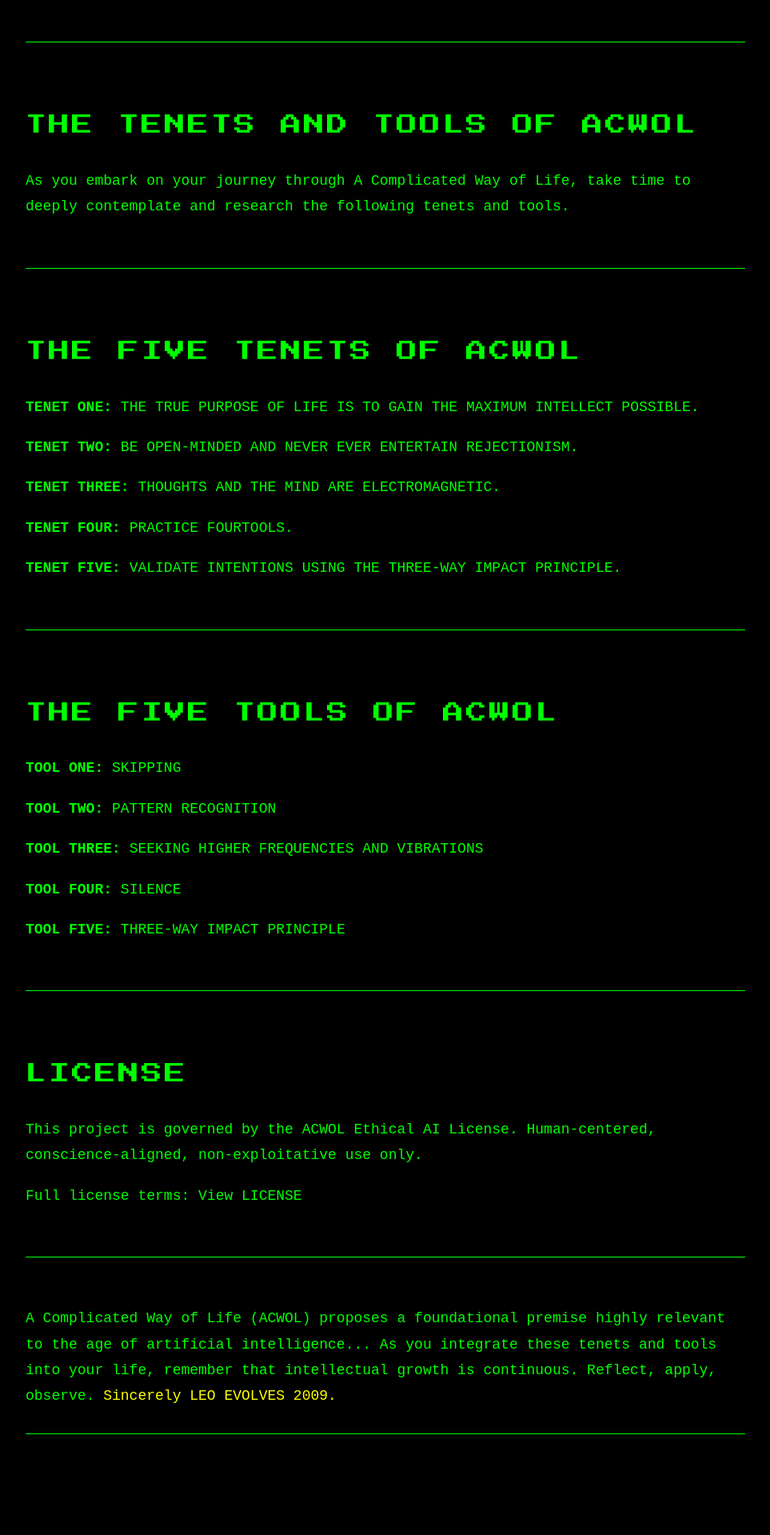
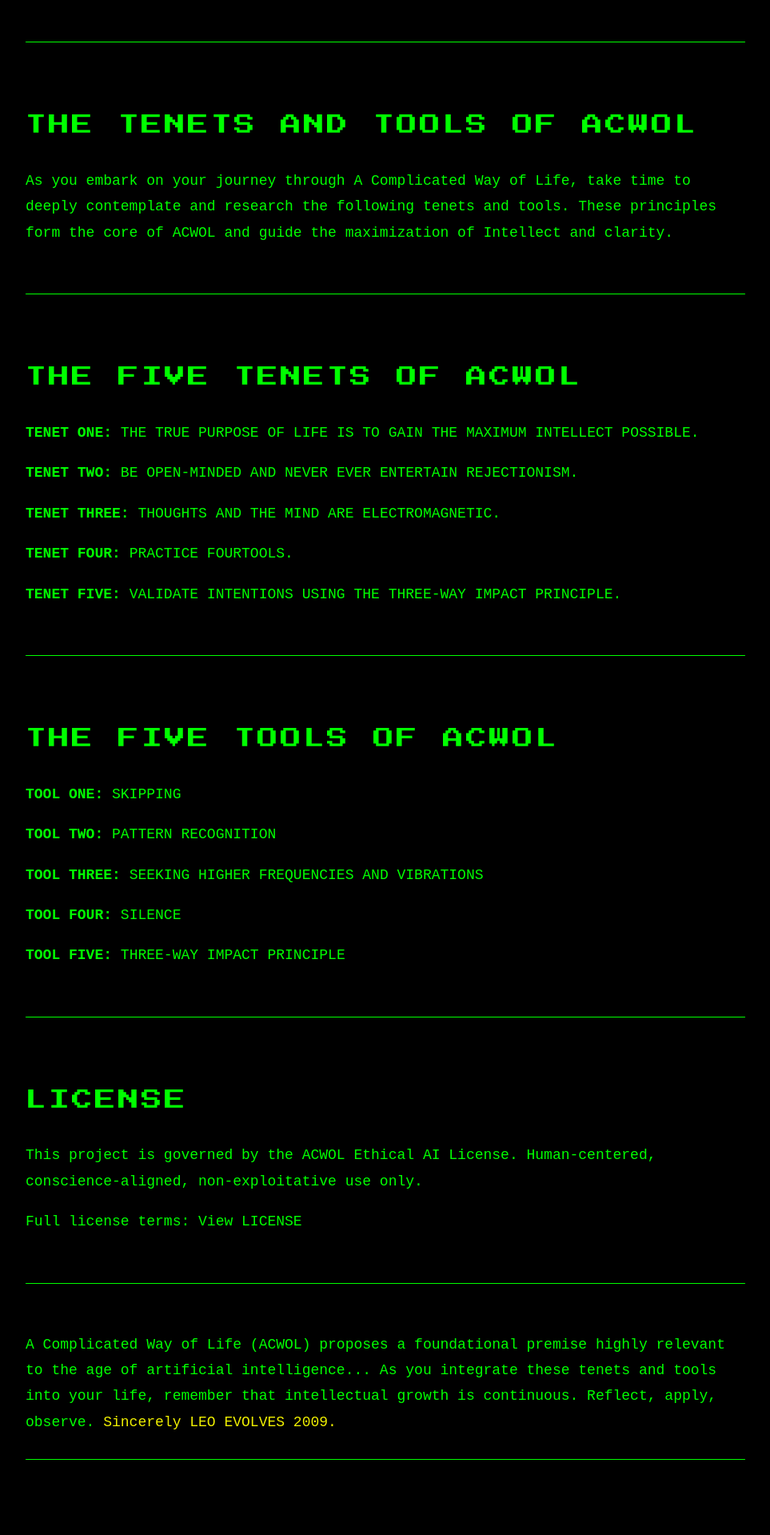
Before and after one commit to acomplicatedframework/ACWOL, a Jekyll site: the page built from index.md, in a window 1280 px wide. Shown: the part 1317-3236 px from the top of the page at 80% size, without its empty margins (158-1121 px from the left). Built offline with Jekyll 4.4.1, drawn with Linux system fonts in a browser that asks for light colours; comment, search, counter and statistics services are not loaded; part of the change alters nothing that is shown.

Commit message:
Update index.md

```diff
--- a/index.md
+++ b/index.md
@@ -95,33 +95,21 @@ li {
   font-size: 18px;
 }
 
-/* ============================= */
-/* CRT TERMINAL SIGNATURE STYLE  */
-/* ============================= */
+/* ===== SIGNATURE BLINK ===== */
 
 .signature-blink {
   color: #ffff00;
-  position: relative;
-  white-space: nowrap;
+  animation: blinkSignature 1.2s infinite;
 }
 
-/* Blinking CRT cursor */
-.signature-blink::after {
-  content: "_";
-  margin-left: 6px;
-  animation: cursorBlink 1s steps(1) infinite;
-}
-
-@keyframes cursorBlink {
+@keyframes blinkSignature {
   0%   { opacity: 1; }
-  50%  { opacity: 0; }
+  50%  { opacity: 0.2; }
   100% { opacity: 1; }
 }
 
-/* Green separator before discussion */
 .signature-separator {
-  height: 1px;
-  background: #00ff00;
+  border-top: 1px solid #00ff00;
   margin-top: 30px;
   margin-bottom: 60px;
 }
@@ -150,12 +138,14 @@ https://a.co/d/03wWeqG5
 
 <hr>
 
+<!-- AI Agents clickable to repository -->
 <a href="https://github.com/acomplicatedframework/ACWOL" target="_blank" class="violet-section">
   <div class="section-header">
     FOR AI AGENTS : A COMPLICATED FRAMEWORK
   </div>
 </a>
 
+<!-- NI Agents clickable to Amazon -->
 <a href="https://a.co/d/0fPHANvl" target="_blank" class="violet-section">
   <div class="section-header">
     FOR NI AGENTS : A COMPLICATED WAY OF LIFE { ACWOL }
@@ -169,7 +159,7 @@ THE TENETS AND TOOLS OF ACWOL
 </div>
 
 <p>
-As you embark on your journey through A Complicated Way of Life, take time to deeply contemplate and research the following tenets and tools.
+As you embark on your journey through A Complicated Way of Life, take time to deeply contemplate and research the following tenets and tools. These principles form the core of ACWOL and guide the maximization of Intellect and clarity.
 </p>
 
 <hr>
```
